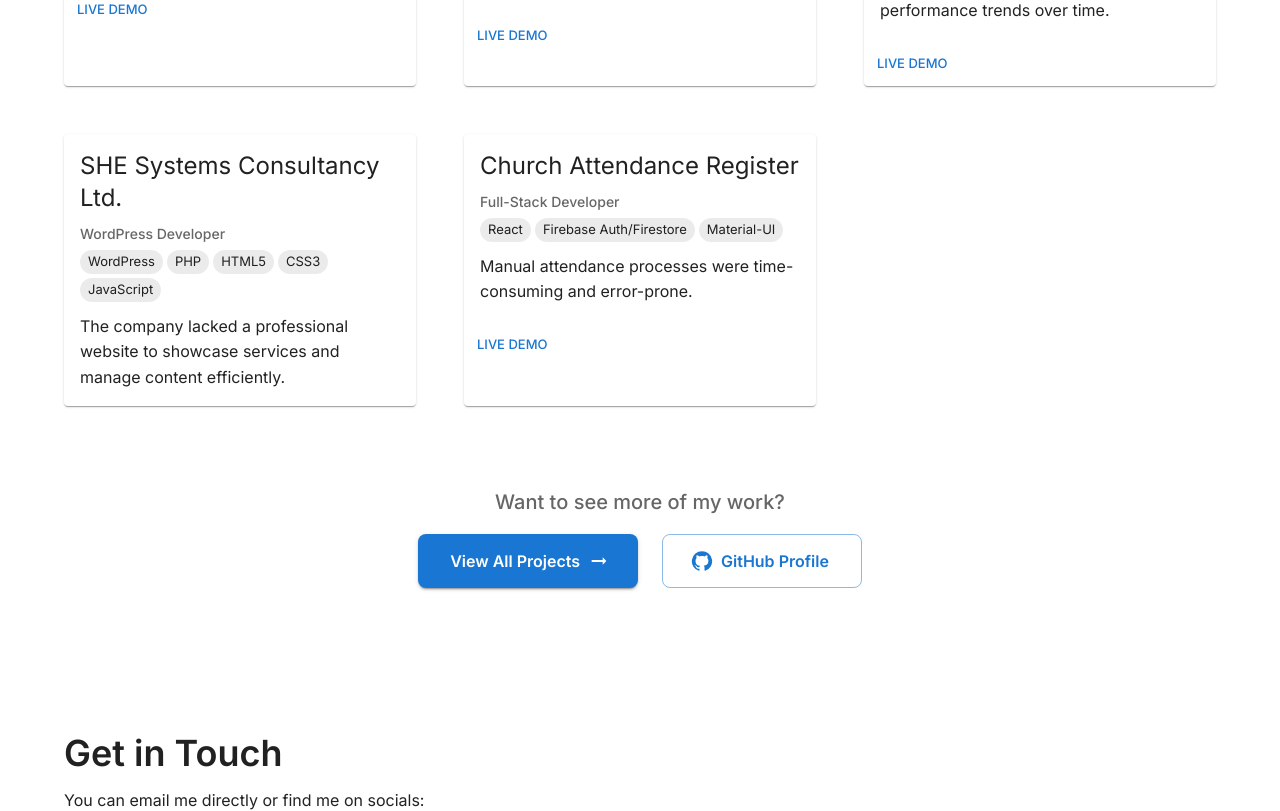
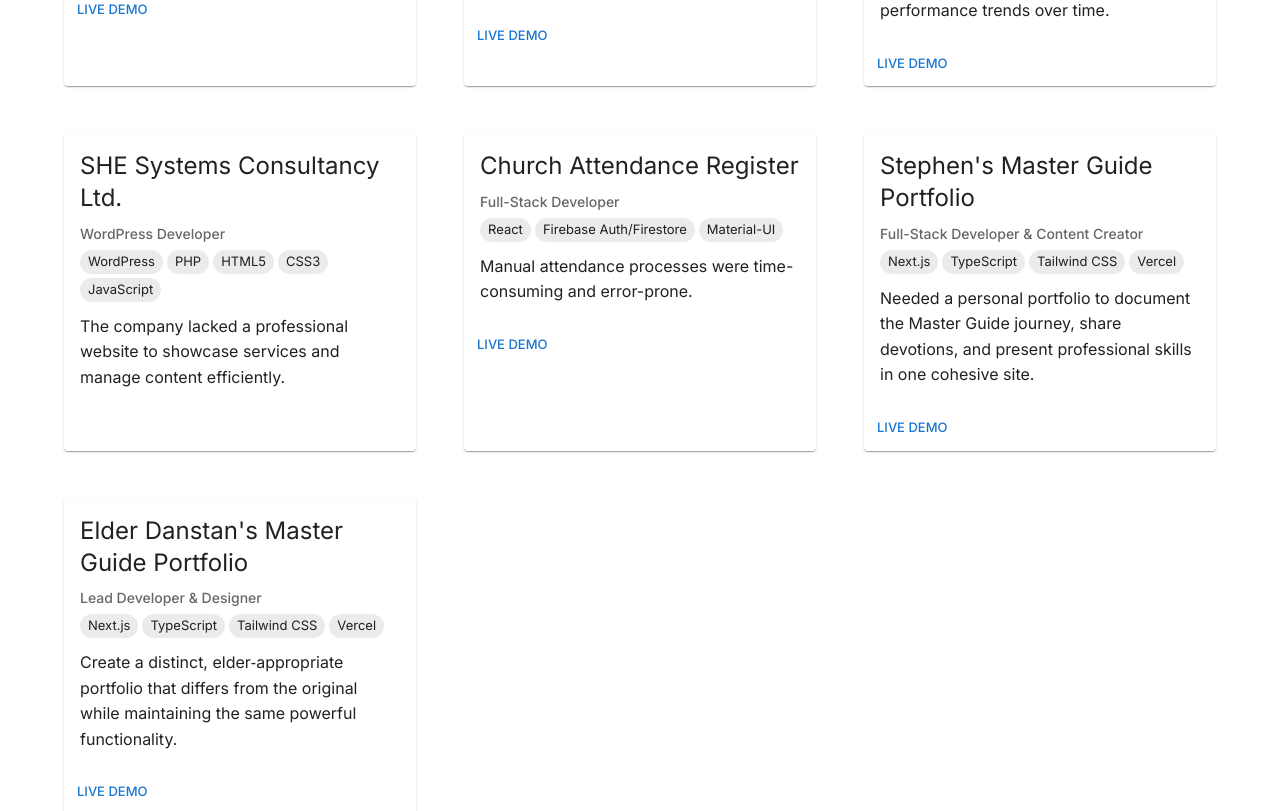
Before and after one commit to Maogast/magaredev, a Next.js app: page / in a window 1280 px wide. Shown: the part 10460-11271 px from the top of the page. Built offline with nearby package versions, Linux system fonts and the light colour scheme.

Commit message:
mg-portfolios added for steve and elder danstan

```diff
--- a/src/data/projects.ts
+++ b/src/data/projects.ts
@@ -71,7 +71,7 @@
       "Developed a React SPA with a Supabase backend and secure REST API integration for live product data, plus performance optimizations.",
     result:
       "Delivered a flagship, customer-centric store that boosted engagement and streamlined stock management.",
-     liveDemoUrl: "https://nk2-organics-frontend.vercel.app/"
+    liveDemoUrl: "https://nk2-organics-frontend.vercel.app/",
   },
   {
     slug: "performance-tracker-magare",
@@ -110,7 +110,34 @@
       "Developed a React app with Firebase real-time database, role-based access, and an intuitive UI for marking and reviewing attendance.",
     result:
       "Modernized record-keeping, improved data accuracy, and simplified administrative workflows.",
-    liveDemoUrl: "https://zimmersdachurchtracker.vercel.app/" //add your live link here
+    liveDemoUrl: "https://zimmersdachurchtracker.vercel.app/",
+  },
+  // ✨ New portfolio entries ✨
+  {
+    slug: "mg-portfolio-stephen",
+    title: "Stephen's Master Guide Portfolio",
+    role: "Full-Stack Developer & Content Creator",
+    stack: ["Next.js", "TypeScript", "Tailwind CSS", "Vercel"],
+    challenge:
+      "Needed a personal portfolio to document the Master Guide journey, share devotions, and present professional skills in one cohesive site.",
+    solution:
+      "Built a modern, responsive Next.js app with dark mode, devotion modals, Steps to Christ summaries, and a dedicated Nutrition Honor study guide.",
+    result:
+      "A complete digital showcase that serves as Master Guide evidence, a platform for spiritual resources, and a professional portfolio.",
+    liveDemoUrl: "https://mg-portfolio-pi.vercel.app/",
+  },
+  {
+    slug: "mg-portfolio-danstan",
+    title: "Elder Danstan's Master Guide Portfolio",
+    role: "Lead Developer & Designer",
+    stack: ["Next.js", "TypeScript", "Tailwind CSS", "Vercel"],
+    challenge:
+      "Create a distinct, elder‑appropriate portfolio that differs from the original while maintaining the same powerful functionality.",
+    solution:
+      "Customised with a green/amber colour scheme, a new header design, two‑column hero layout, and a dedicated devotions page – all while preserving the full feature set.",
+    result:
+      "A unique portfolio for Elder Danstan that reflects his role, includes all required Master Guide evidence, and stands apart from the original design.",
+    liveDemoUrl: "https://mg-danstan.vercel.app/",
   },
 ];
 
```
